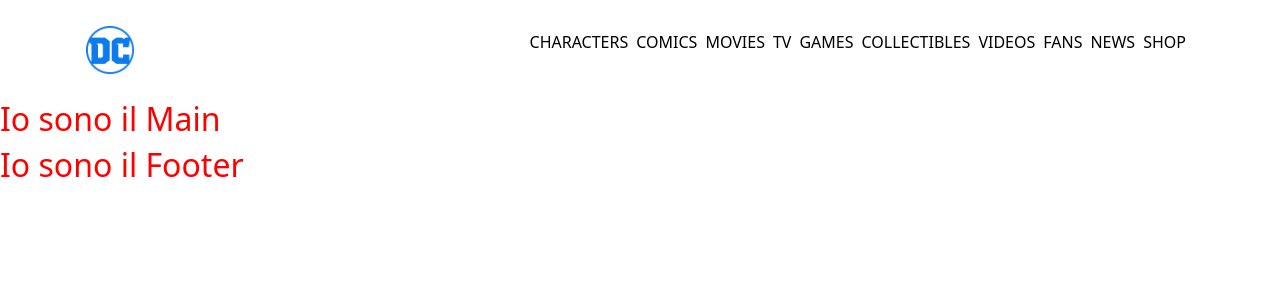
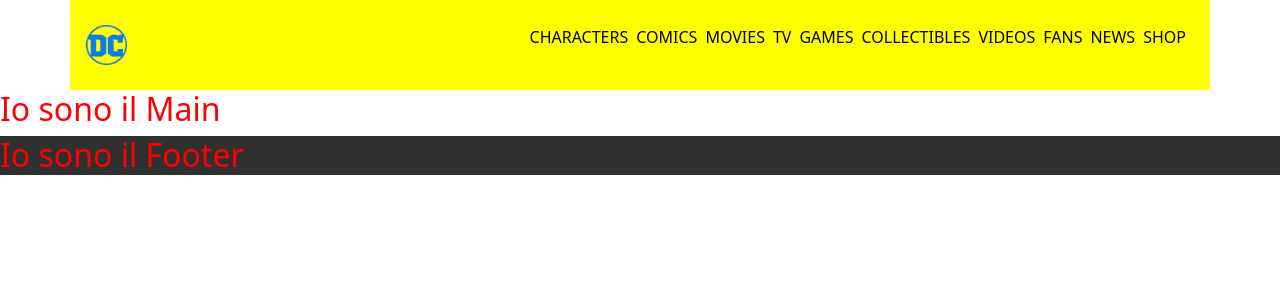
Before and after one commit to Alessandra-Casu/vite-comics, a Vue app: page / in a window 1280 px wide. Shown: the top 300 px of the page. Built offline with nearby package versions, Linux system fonts and the light colour scheme.

Commit message:
add variables

```diff
--- /dev/null
+++ b/src/assets/styles/partials/_variables.scss
@@ -0,0 +1,2 @@
+$bg-footer: #303030;
+$blue-comics: #0282f9;
--- a/src/components/AppFooter.vue
+++ b/src/components/AppFooter.vue
@@ -1,9 +1,15 @@
 <script></script>
 
 <template>
-  <div>
+  <div class="foot">
     <h2>Io sono il Footer</h2>
   </div>
 </template>
 
-<style lang="scss" update></style>
+<style lang="scss" update>
+@use "./../assets/styles/partials/variables" as *;
+.foot h2 {
+  color: red;
+  background-color: $bg-footer;
+}
+</style>
--- a/src/components/AppHeader.vue
+++ b/src/components/AppHeader.vue
@@ -22,7 +22,8 @@
 
 <style lang="scss" update>
 .nav-bar {
-  height: 100px;
+  height: 90px;
+  background-color: yellow;
   .img-logo {
     display: inline-block;
     height: 70%;
```
Also changed, not shown: src/assets/styles/_general.scss (added).
